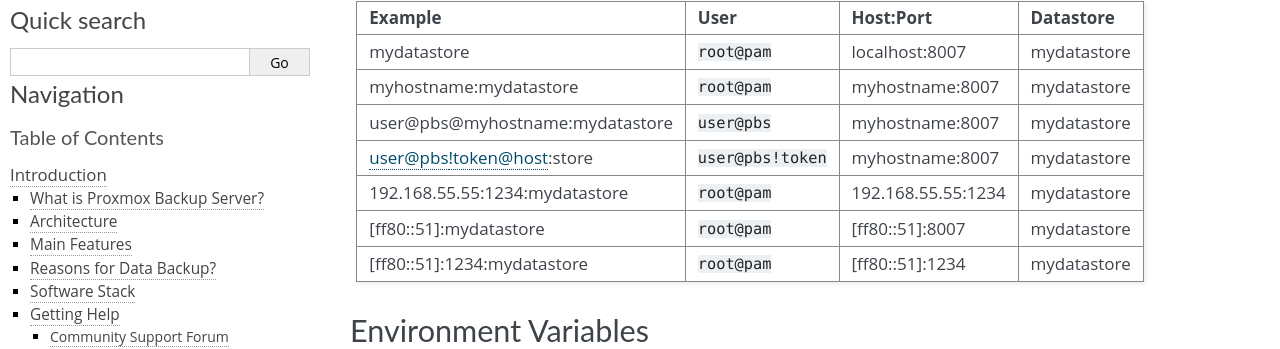
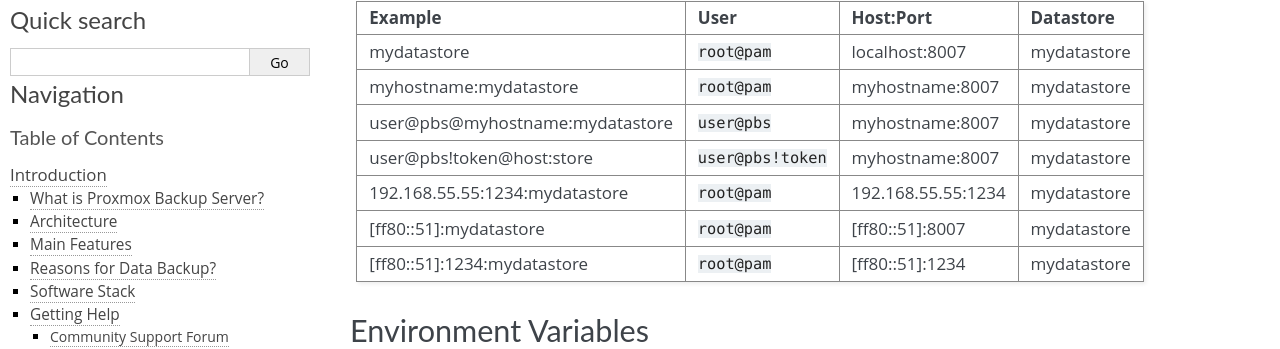
Before and after one commit to proxmox/proxmox-backup, a Sphinx documentation site: the page built from docs/backup-client.rst, in a window 1280 px wide and 900 px high, scrolled down 478 px. Shown: the part 114-463 px from the top of the window. Built offline with Sphinx 7.4.7, drawn with Linux system fonts in a browser that asks for light colours.

```diff
--- a/docs/backup-client.rst
+++ b/docs/backup-client.rst
@@ -32,7 +32,7 @@ Example                          User               Host:Port          Datastore
 mydatastore                      ``root@pam``       localhost:8007     mydatastore
 myhostname:mydatastore           ``root@pam``       myhostname:8007    mydatastore
 user@pbs@myhostname:mydatastore  ``user@pbs``       myhostname:8007    mydatastore
-user@pbs!token@host:store        ``user@pbs!token`` myhostname:8007    mydatastore
+user\@pbs!token@host:store       ``user@pbs!token`` myhostname:8007    mydatastore
 192.168.55.55:1234:mydatastore   ``root@pam``       192.168.55.55:1234 mydatastore
 [ff80::51]:mydatastore           ``root@pam``       [ff80::51]:8007    mydatastore
 [ff80::51]:1234:mydatastore      ``root@pam``       [ff80::51]:1234    mydatastore
```
